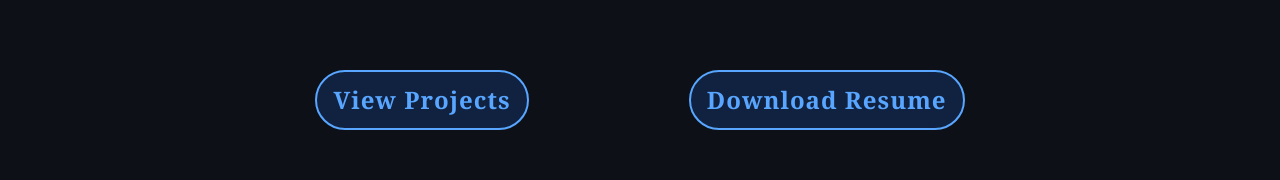
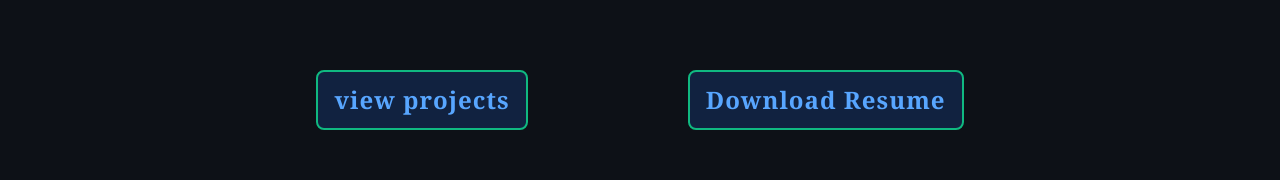
Before and after one commit to Aryanraval2030/my-portfolio, a React (Vite) app: page / in a window 1280 px wide. Shown: the part 610-790 px from the top of the page. Built offline with nearby package versions, Linux system fonts and the light colour scheme.

Commit message:
portfolio

```diff
--- a/src/pages/Home.jsx
+++ b/src/pages/Home.jsx
@@ -79,9 +79,23 @@ function Home() {
           </h1>
         </div>
       </div>
+      {/* buttons*/}
       <div className="flex justify-center md:gap-[10rem] gap-[10px] bg-transparent">
-        <button className="border-2 border-[#58a6ff] md:text-2xl font-[800] text-sm  font-serif py-3 px-4 rounded-full bg-[#112240] text-[#58a6ff] backdrop-blur-[10px]">View Projects</button>
-        <button className="border-2 border-[#58a6ff] md:text-2xl font-[800] text-sm  font-serif py-3 px-4 rounded-full bg-[#112240] text-[#58a6ff] backdrop-blur-[10px]">Download Resume</button>
+        <button className="border-2 md:text-2xl text-sm font-serif py-3 px-4 rounded-lg bg-[#112240] text-[#58a6ff] backdrop-blur-[10px] relative border-emerald-500 font-semibold group overflow-hidden cursor-pointer">
+          <span className="absolute inset-0 bg-emerald-500 scale-0 origin-top-left group-hover:scale-100 transition-transform duration-500 ease-in-out"></span>
+
+          <span className="relative z-10 group-hover:text-white transition-colors duration-300">
+            view projects
+          </span>
+        </button>
+
+        <button className="border-2 md:text-2xl text-sm font-serif py-3 px-4 rounded-lg bg-[#112240] text-[#58a6ff] backdrop-blur-[10px] relative border-emerald-500 font-semibold group overflow-hidden cursor-pointer">
+          <span className="absolute inset-0 bg-emerald-500 scale-0 origin-top-left group-hover:scale-100 transition-transform duration-500 ease-in-out"></span>
+
+          <span className="relative z-10 group-hover:text-white transition-colors duration-300">
+            Download Resume
+          </span>
+        </button>
       </div>
 
       <div className="mt-[5vh] md:mt-[18vh] flex justify-center w-full">
```
